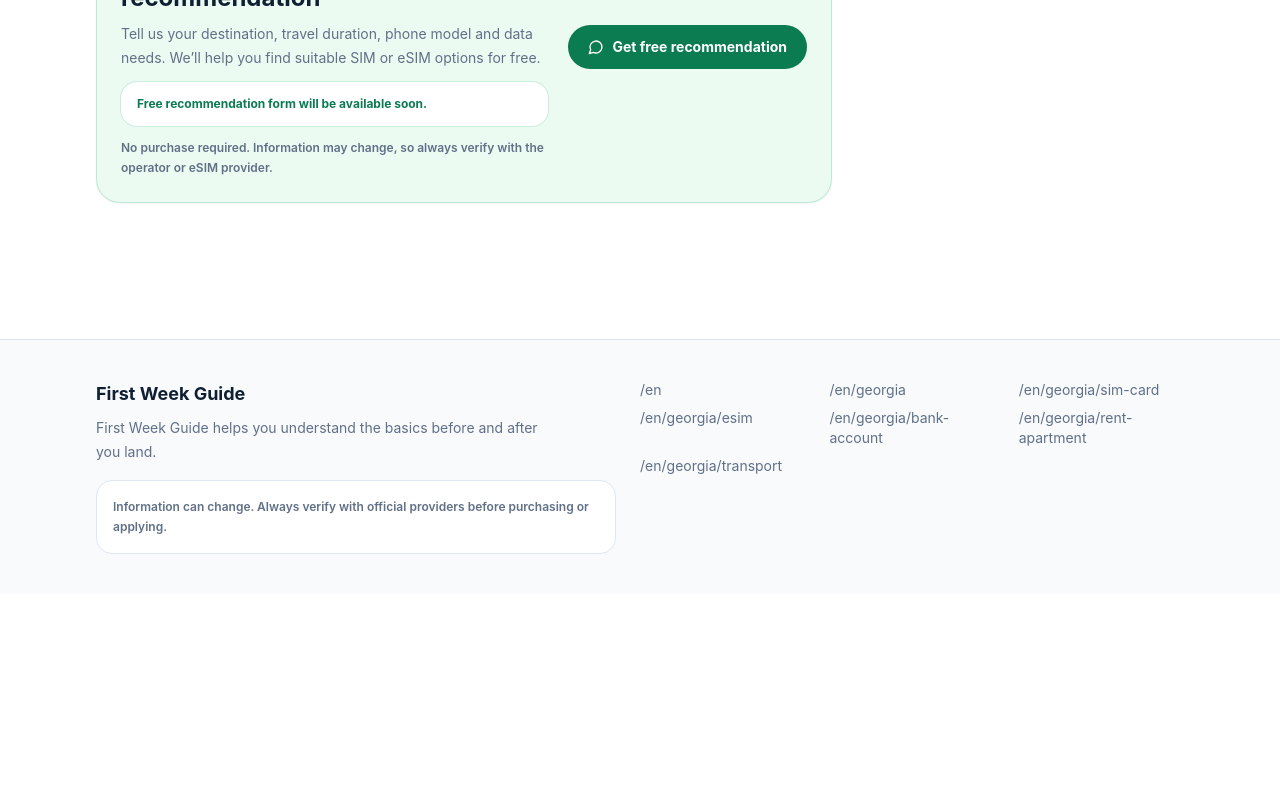
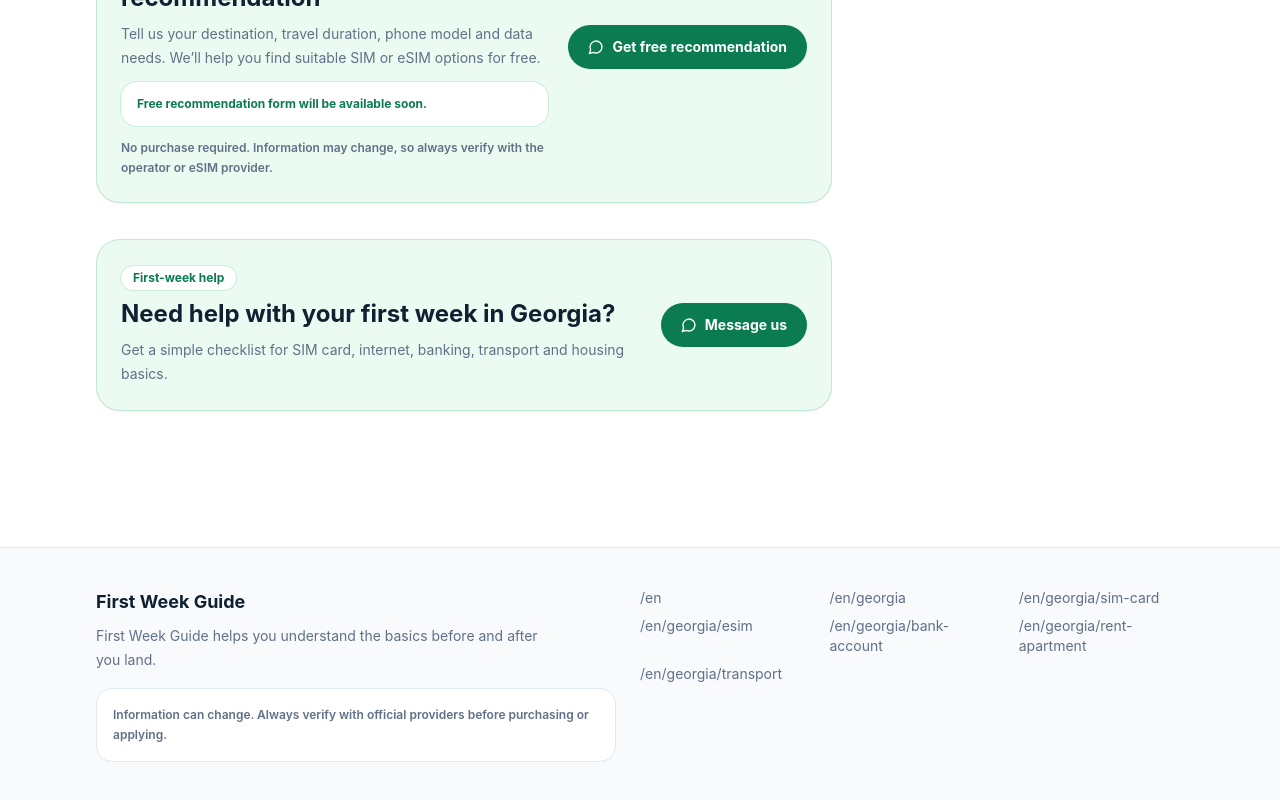
Before and after one commit to cenkerdem763-alt/BeforeYouLand, a React (Vite) app: page /en/georgia/bank-account in a window 1280 px wide. Shown: the part 2724-3524 px from the top of the page. Before the commit the page ends 3318 px from the top, so only its background shows below. Built offline with nearby package versions, Linux system fonts and the light colour scheme.

Commit message:
Fix guide CTA anchor behavior

```diff
--- a/src/components/CTABox.tsx
+++ b/src/components/CTABox.tsx
@@ -29,8 +29,7 @@ export default function CTABox({ title, text, button, note, soonNote, eyebrow }:
           {note ? <p className="mt-3 text-xs font-semibold leading-5 text-muted">{note}</p> : null}
         </div>
         <a
-          href="#"
-          onClick={(event) => event.preventDefault()}
+          href="#contact"
           className="focus-ring inline-flex shrink-0 items-center justify-center gap-2 rounded-full bg-green-700 px-5 py-3 text-sm font-bold text-white transition hover:bg-green-600"
         >
           <MessageCircle className="h-4 w-4" aria-hidden="true" />
--- a/src/components/GuideLayout.tsx
+++ b/src/components/GuideLayout.tsx
@@ -12,6 +12,7 @@ import {
 } from 'lucide-react';
 import Badge from './Badge';
 import CTABox from './CTABox';
+import LeadCTA from './LeadCTA';
 import { getCountryPath, type Country } from '../data/countries';
 import type { Guide } from '../data/guides';
 import { siteConfig } from '../data/config';
@@ -224,6 +225,8 @@ export default function GuideLayout({ guide, country, language }: GuideLayoutPro
               eyebrow={labels.ctaEyebrow}
             />
           ) : null}
+
+          <LeadCTA country={country} language={language} />
         </div>
 
         <aside className="h-fit rounded-2xl border border-line bg-white p-5 shadow-soft lg:sticky lg:top-24">
```
